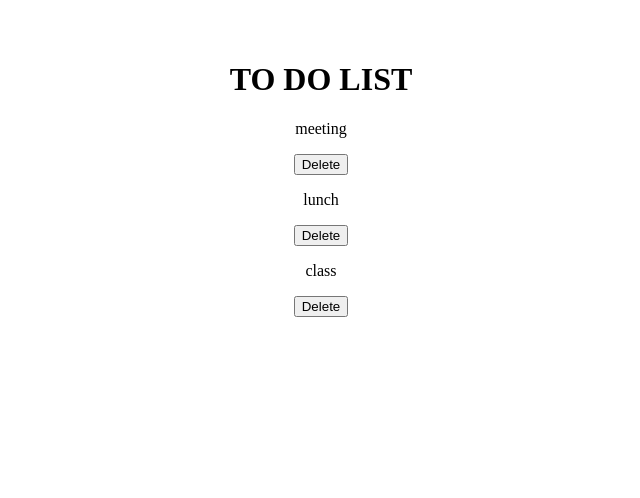
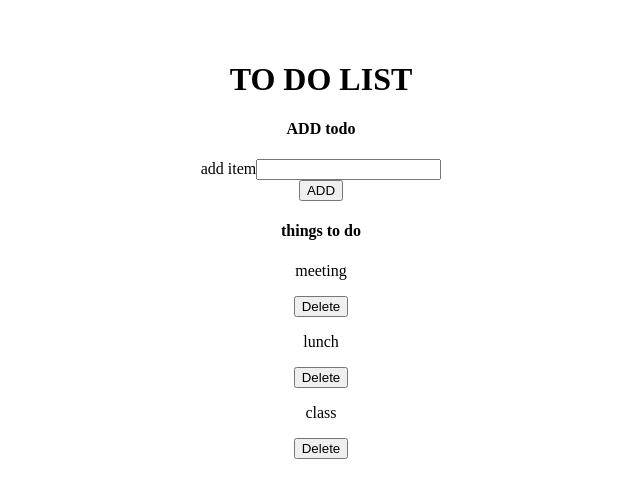
Before and after one commit to vandana-poddar/todo_list, an Angular app: page / in a window 1280 px wide. Shown: the top 498 px of the page, without its empty margins (319-959 px from the left). Built offline with nearby package versions, Linux system fonts and the light colour scheme.

Commit message:
todo add

```diff
--- /dev/null
+++ b/src/app/add-todo/add-todo.component.html
@@ -0,0 +1,9 @@
+<h4>ADD todo</h4>
+<form (ngSubmit)="onsubmit()">
+    <div class="mb-5">
+      <label for="title">add item</label>
+      <input type="text" [(ngModel)]="title" class="form-control" id="title" name="title"
+      aria-describedby="emailHelp">
+    </div>
+    <button type="submit" class="btn btn-primary">ADD</button>
+  </form>
--- /dev/null
+++ b/src/app/add-todo/add-todo.component.ts
@@ -0,0 +1,30 @@
+import {
+  Component,
+  EventEmitter,
+  OnInit,
+  Output,
+} from '@angular/core';
+
+import { Todo } from '../todos';
+
+@Component({
+  selector: 'app-add-todo',
+  templateUrl: './add-todo.component.html',
+  styleUrls: ['./add-todo.component.css']
+})
+export class AddTodoComponent implements OnInit {
+  title!: string;
+  @Output() toADD: EventEmitter<Todo> = new EventEmitter;
+  constructor() { }
+
+  ngOnInit(): void {
+  }
+  onsubmit(){
+    const todo=
+      {
+        title:this.title
+      }
+      this.toADD.emit(todo)
+  }
+
+}
--- a/src/app/app.module.ts
+++ b/src/app/app.module.ts
@@ -2,17 +2,18 @@ import { NgModule } from '@angular/core';
 import { FormsModule } from '@angular/forms';
 import { BrowserModule } from '@angular/platform-browser';
 
+import { AddTodoComponent } from './add-todo/add-todo.component';
 import { AppRoutingModule } from './app-routing.module';
 import { AppComponent } from './app.component';
+import { TodoItemComponent } from './todo-item/todo-item.component';
 import { TodosComponent } from './todos/todos.component';
-import { TodoItemComponent } from './todo-item/todo-item.component';
 
 @NgModule({
   declarations: [
     AppComponent,
     TodosComponent,
     TodoItemComponent,
-
+    AddTodoComponent,
 
 
   ],
--- a/src/app/todos/todos.component.html
+++ b/src/app/todos/todos.component.html
@@ -1,3 +1,5 @@
+<app-add-todo (toADD)="toADD($event)"></app-add-todo>
+<h4>things to do</h4>
 <div *ngFor="let todo of todos">
 <app-todo-item [todo] = "todo" (tododelete)="deletetodo($event)"></app-todo-item>
 </div>
--- a/src/app/todos/todos.component.ts
+++ b/src/app/todos/todos.component.ts
@@ -35,4 +35,8 @@ export class TodosComponent implements OnInit {
     const index = this.todos?.indexOf(todo);
     this.todos.splice(index,1);
   }
+  toADD(todo:Todo){
+    // const index = this.todos?.indexOf(todo);
+    this.todos.push(todo);
+  }
 }
```
Also changed, not shown: src/app/add-todo/add-todo.component.css (added), 1 other file (tests, documents, lock files or other folders).
